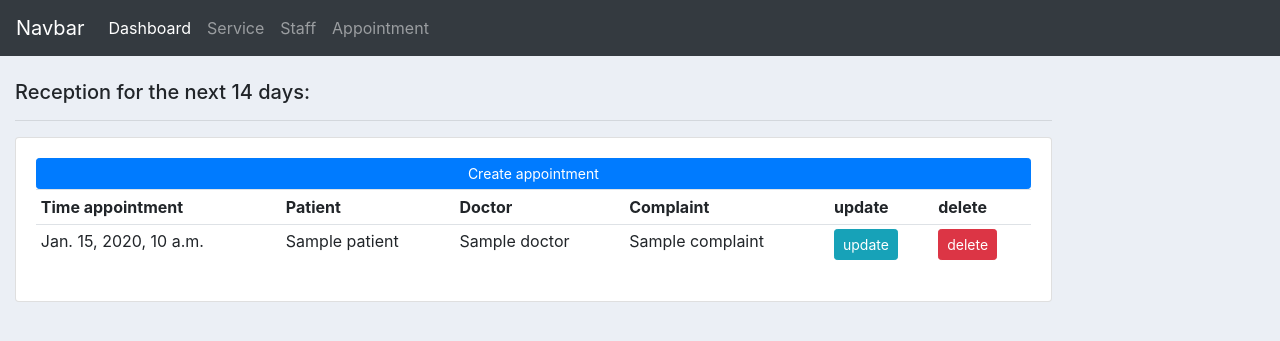
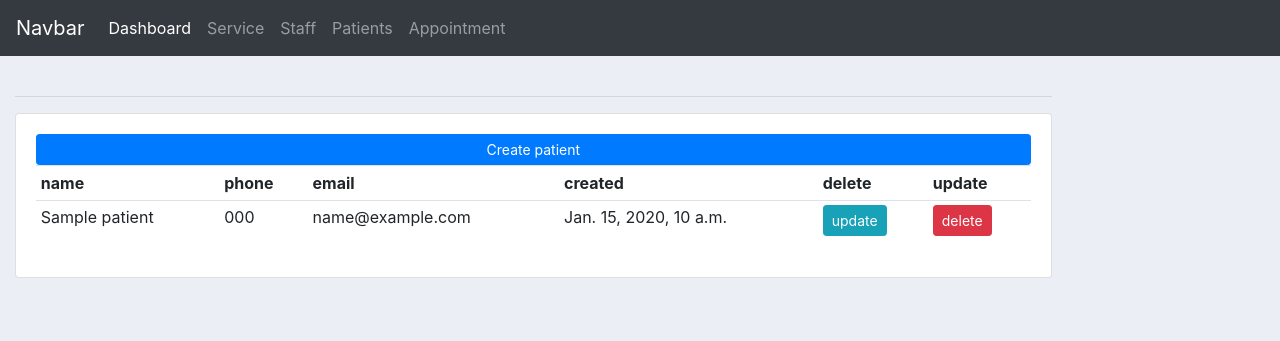
Before and after one commit to DireStraits01/CRM_Medical, a Django app: template templates/main/patients.html in a window 1280 px wide. Shown: the top 341 px of the page. Run offline with Django 3.2, Linux system fonts and the light colour scheme; the template is opened without the code that fills it: most values are stand-ins (such as "Sample title", 1, 10 or a date in 2020); some libraries are stand-ins or nearby versions.

Commit message:
some fix to html

```diff
--- a/main/urls.py
+++ b/main/urls.py
@@ -14,5 +14,5 @@ urlpatterns = [
          views.updateAppointment, name='updateAppointment'),
     path('deleteAppointment/<int:pk>/',
          views.deleteAppointment, name='deleteAppointment'),
-
+    path('patients/', views.patient, name='patients'),
 ]
--- a/main/views.py
+++ b/main/views.py
@@ -37,7 +37,9 @@ def staff(request):
 
 
 def patient(request):
-    return render(request, 'main/patient.html')
+    patients = Patient.objects.all()
+    context = {'patients': patients}
+    return render(request, 'main/patients.html', context)
 
 
 def service(request):
--- a/templates/main/navbar.html
+++ b/templates/main/navbar.html
@@ -20,6 +20,10 @@
 
             <a class="nav-item nav-link" href="{% url 'staff' %}">Staff</a>
 
+            <a class="nav-item nav-link" href="{% url 'patients' %}"
+                >Patients</a
+            >
+
             <a class="nav-item nav-link" href="{% url 'appointment' %}"
                 >Appointment</a
             >
--- a/templates/main/patients.html
+++ b/templates/main/patients.html
@@ -1,31 +1,26 @@
-{% extends "main/base.html" %} {% block content%}
+{% extends "main/base.html" %} {% block content %}
 
 <br />
 
 <div class="col-md-10">
-    <h5>Reception for the next 14 days:</h5>
     <hr />
     <div class="card card-body">
-        <a
-            class="btn btn-primary btn-sm btn-block"
-            href="{% url 'create_appointment' %}"
-            >Create appointment</a
-        >
+        <a class="btn btn-primary btn-sm btn-block" href="#">Create patient</a>
         <table class="table table-sm">
             <tr>
-                <th>Time appointment</th>
-                <th>Patient</th>
-                <th>Doctor</th>
-                <th>Complaint</th>
+                <th>name</th>
+                <th>phone</th>
+                <th>email</th>
+                <th>created</th>
+                <th>delete</th>
                 <th>update</th>
-                <th>delete</th>
             </tr>
             <tr>
-                {% for point in last_week_appointment %}
-                <td>{{point.time_appointment}}</td>
-                <td>{{point.patient}}</td>
-                <td>{{point.doctor}}</td>
-                <td>{{point.complaint}}</td>
+                {% for patient in patients %}
+                <td>{{patient.name}}</td>
+                <td>{{patient.phone}}</td>
+                <td>{{patient.email}}</td>
+                <td>{{patient.created}}</td>
                 <td>
                     <a class="btn btn-sm btn-info" href="#">update</a>
                 </td>
--- a/templates/main/staff.html
+++ b/templates/main/staff.html
@@ -1,4 +1,4 @@
-{% extends "main/base.html" %} {% block content%}
+{% extends "main/base.html" %} {% block content %}
 
 <br />
 
```
